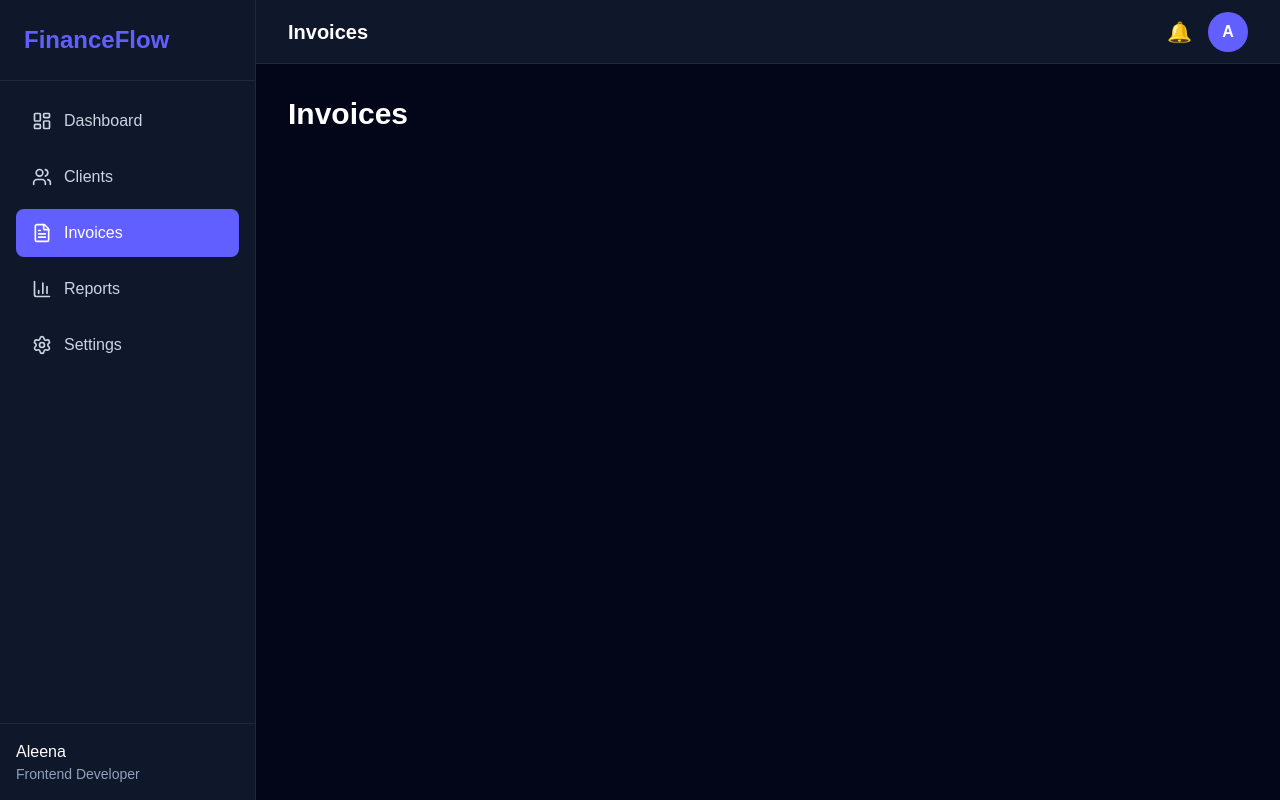
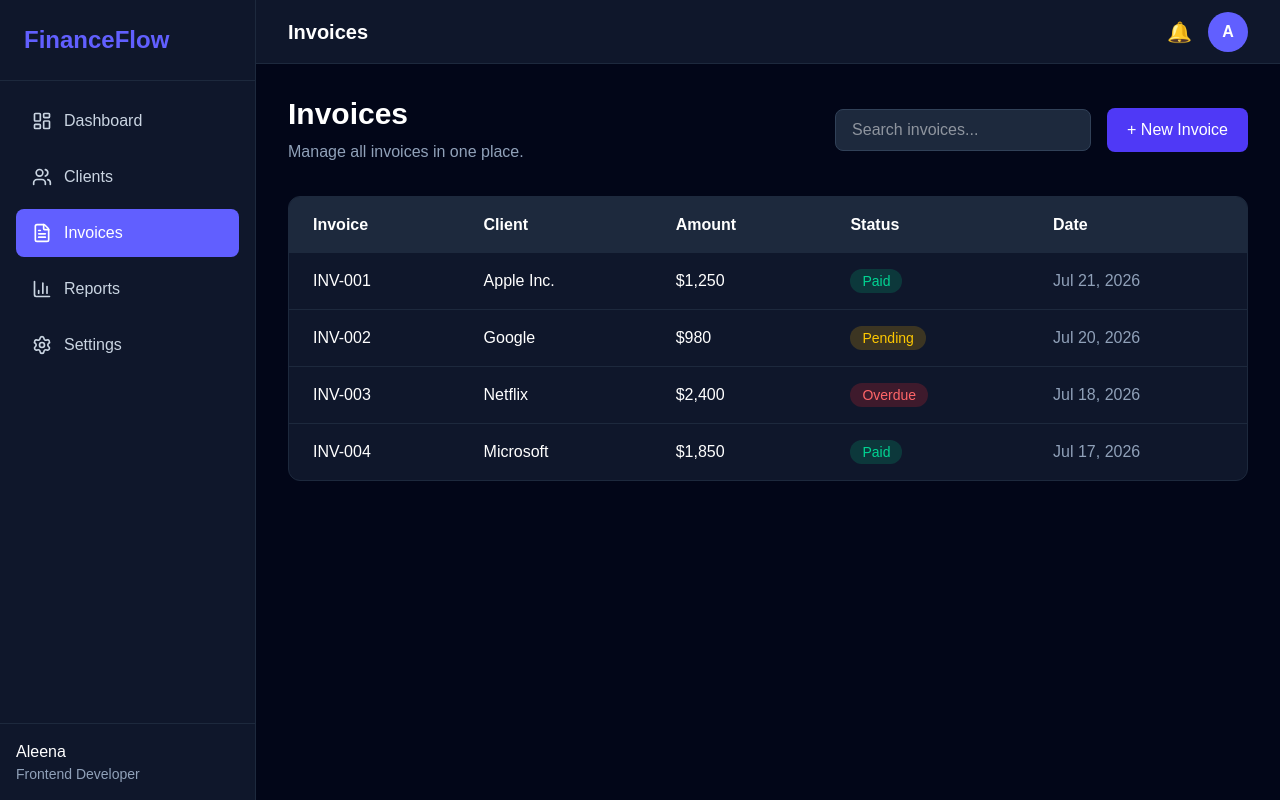
Before and after one commit to Aleena-Yameen/financeflow-saas, a Next.js app: page /invoices in a window 1280 px wide. Built offline with nearby package versions, Linux system fonts and the light colour scheme.

Commit message:
feat: add invoice management with modal and search

```diff
--- a/app/(protected)/invoices/page.tsx
+++ b/app/(protected)/invoices/page.tsx
@@ -1,3 +1,104 @@
+"use client";
+import InvoiceTable from "@/components/invoices/InvoiceTable";
+import { useState } from "react";
+import InvoiceModal from "@/components/invoices/InvoiceModal";
+
+const initialInvoices = [
+  {
+    id: 1,
+    invoice: "INV-001",
+    client: "Apple Inc.",
+    amount: "$1,250",
+    status: "Paid" as const,
+    date: "Jul 21, 2026",
+  },
+  {
+    id: 2,
+    invoice: "INV-002",
+    client: "Google",
+    amount: "$980",
+    status: "Pending" as const,
+    date: "Jul 20, 2026",
+  },
+  {
+    id: 3,
+    invoice: "INV-003",
+    client: "Netflix",
+    amount: "$2,400",
+    status: "Overdue" as const,
+    date: "Jul 18, 2026",
+  },
+  {
+    id: 4,
+    invoice: "INV-004",
+    client: "Microsoft",
+    amount: "$1,850",
+    status: "Paid" as const,
+    date: "Jul 17, 2026",
+  },
+];
+
 export default function InvoicesPage() {
-  return <h1 className="text-3xl font-bold">Invoices</h1>;
+  const [isOpen, setIsOpen] = useState(false);
+  const [invoices, setInvoices] = useState(initialInvoices);
+  const [search, setSearch] = useState("");
+  const handleAddInvoice = (newInvoice: {
+  client: string;
+  amount: string;
+  status: "Paid" | "Pending" | "Overdue";
+  date: string;
+}) => {
+  setInvoices((prev) => [
+    ...prev,
+    {
+      id: prev.length + 1,
+      invoice: `INV-${String(prev.length + 1).padStart(3, "0")}`,
+      ...newInvoice,
+    },
+  ]);
+};
+const filteredInvoices = invoices.filter((invoice) =>
+  invoice.client.toLowerCase().includes(search.toLowerCase()) ||
+  invoice.invoice.toLowerCase().includes(search.toLowerCase())
+);
+  return (
+    <div>
+      <div className="mb-8 flex items-center justify-between">
+        <div>
+          <h1 className="text-3xl font-bold">
+            Invoices
+          </h1>
+
+          <p className="mt-2 text-slate-400">
+            Manage all invoices in one place.
+          </p>
+        </div>
+
+        <div className="flex items-center gap-4">
+  <input
+    type="text"
+    placeholder="Search invoices..."
+    value={search}
+    onChange={(e) => setSearch(e.target.value)}
+    className="w-64 rounded-lg border border-slate-700 bg-slate-800 px-4 py-2 outline-none focus:border-indigo-500"
+  />
+
+  <button
+    onClick={() => setIsOpen(true)}
+    className="rounded-lg bg-indigo-600 px-5 py-2.5 font-medium transition-colors hover:bg-indigo-500"
+  >
+    + New Invoice
+  </button>
+</div>
+      </div>
+
+<InvoiceTable invoices={filteredInvoices} />
+      <InvoiceModal
+  isOpen={isOpen}
+  onClose={() => setIsOpen(false)}
+  onSave={handleAddInvoice}
+/>
+
+    </div>
+  );
 }
--- /dev/null
+++ b/components/invoices/InvoiceModal.tsx
@@ -0,0 +1,141 @@
+"use client";
+import { useState } from "react";
+type NewInvoice = {
+  client: string;
+  amount: string;
+  status: "Paid" | "Pending" | "Overdue";
+  date: string;
+};
+type InvoiceModalProps = {
+  isOpen: boolean;
+  onClose: () => void;
+  onSave: (invoice: NewInvoice) => void;
+};
+
+export default function InvoiceModal({
+  isOpen,
+  onClose,
+  onSave,
+}: InvoiceModalProps) {
+    const [client, setClient] = useState("");
+const [amount, setAmount] = useState("");
+const [status, setStatus] = useState("Pending");
+const [date, setDate] = useState("");
+const handleSave = () => {
+  if (!client || !amount || !date) {
+    alert("Please fill in all fields.");
+    return;
+  }
+
+  onSave({
+    client,
+    amount,
+    status: status as "Paid" | "Pending" | "Overdue",
+    date,
+  });
+
+  setClient("");
+  setAmount("");
+  setStatus("Pending");
+  setDate("");
+
+  onClose();
+};
+  if (!isOpen) return null;
+
+  return (
+    <div className="fixed inset-0 z-50 flex items-center justify-center bg-black/60">
+      <div className="w-full max-w-md rounded-xl bg-slate-900 p-6 shadow-xl">
+        <div className="mb-6 flex items-center justify-between">
+          <h2 className="text-xl font-semibold">
+            New Invoice
+          </h2>
+
+          <button
+            onClick={onClose}
+            className="text-slate-400 hover:text-white"
+          >
+            ✕
+          </button>
+        </div>
+
+        <div className="space-y-4">
+
+  <div>
+    <label className="mb-2 block text-sm font-medium">
+      Client
+    </label>
+
+    <input
+      type="text"
+      value={client}
+      onChange={(e) => setClient(e.target.value)}
+      placeholder="Apple Inc."
+      className="w-full rounded-lg border border-slate-700 bg-slate-800 px-4 py-2 outline-none focus:border-indigo-500"
+    />
+  </div>
+
+  <div>
+    <label className="mb-2 block text-sm font-medium">
+      Amount
+    </label>
+
+    <input
+      type="text"
+      value={amount}
+      onChange={(e) => setAmount(e.target.value)}
+      placeholder="$1200"
+      className="w-full rounded-lg border border-slate-700 bg-slate-800 px-4 py-2 outline-none focus:border-indigo-500"
+    />
+  </div>
+
+  <div>
+    <label className="mb-2 block text-sm font-medium">
+      Status
+    </label>
+
+    <select
+      value={status}
+      onChange={(e) => setStatus(e.target.value)}
+      className="w-full rounded-lg border border-slate-700 bg-slate-800 px-4 py-2 outline-none focus:border-indigo-500"
+    >
+      <option>Paid</option>
+      <option>Pending</option>
+      <option>Overdue</option>
+    </select>
+  </div>
+
+  <div>
+    <label className="mb-2 block text-sm font-medium">
+      Date
+    </label>
+
+    <input
+      type="date"
+      value={date}
+      onChange={(e) => setDate(e.target.value)}
+      className="w-full rounded-lg border border-slate-700 bg-slate-800 px-4 py-2 outline-none focus:border-indigo-500"
+    />
+  </div>
+
+</div>
+
+        <div className="mt-8 flex justify-end gap-3">
+  <button
+    onClick={onClose}
+    className="rounded-lg bg-slate-700 px-4 py-2 transition-colors hover:bg-slate-600"
+  >
+    Cancel
+  </button>
+
+  <button
+  onClick={handleSave}
+  className="rounded-lg bg-indigo-600 px-4 py-2 transition-colors hover:bg-indigo-500"
+>
+  Save Invoice
+</button>
+</div>
+      </div>
+    </div>
+  );
+}
--- /dev/null
+++ b/components/invoices/InvoiceRow.tsx
@@ -0,0 +1,46 @@
+type Invoice = {
+  id: number;
+  invoice: string;
+  client: string;
+  amount: string;
+  status: "Paid" | "Pending" | "Overdue";
+  date: string;
+};
+
+type InvoiceRowProps = {
+  invoice: Invoice;
+};
+
+export default function InvoiceRow({
+  invoice,
+}: InvoiceRowProps) {
+  const statusColor =
+    invoice.status === "Paid"
+      ? "bg-emerald-500/20 text-emerald-400"
+      : invoice.status === "Pending"
+      ? "bg-yellow-500/20 text-yellow-400"
+      : "bg-red-500/20 text-red-400";
+
+      const formattedDate = new Date(invoice.date).toLocaleDateString("en-US", {
+  month: "short",
+  day: "numeric",
+  year: "numeric",
+});
+  return (
+    <tr className="border-b border-slate-800 last:border-0">
+      <td className="px-6 py-4">{invoice.invoice}</td>
+
+      <td className="px-6 py-4">{invoice.client}</td>
+
+      <td className="px-6 py-4">{invoice.amount}</td>
+
+      <td className="px-6 py-4">
+        <span className={`rounded-full px-3 py-1 text-sm ${statusColor}`}>
+          {invoice.status}
+        </span>
+      </td>
+
+      <td className="px-6 py-4 text-slate-400">{formattedDate}</td>
+    </tr>
+  );
+}
--- /dev/null
+++ b/components/invoices/InvoiceTable.tsx
@@ -0,0 +1,43 @@
+import InvoiceRow from "./InvoiceRow";
+
+type Invoice = {
+  id: number;
+  invoice: string;
+  client: string;
+  amount: string;
+  status: "Paid" | "Pending" | "Overdue";
+  date: string;
+};
+
+type InvoiceTableProps = {
+  invoices: Invoice[];
+};
+
+export default function InvoiceTable({
+  invoices,
+}: InvoiceTableProps) {
+  return (
+    <div className="overflow-hidden rounded-xl border border-slate-800 bg-slate-900">
+      <table className="w-full">
+        <thead className="bg-slate-800">
+          <tr>
+            <th className="px-6 py-4 text-left">Invoice</th>
+            <th className="px-6 py-4 text-left">Client</th>
+            <th className="px-6 py-4 text-left">Amount</th>
+            <th className="px-6 py-4 text-left">Status</th>
+            <th className="px-6 py-4 text-left">Date</th>
+          </tr>
+        </thead>
+
+        <tbody>
+          {invoices.map((invoice) => (
+            <InvoiceRow
+              key={invoice.id}
+              invoice={invoice}
+            />
+          ))}
+        </tbody>
+      </table>
+    </div>
+  );
+}
```
Also changed, not shown: image1-appss.png (added).
